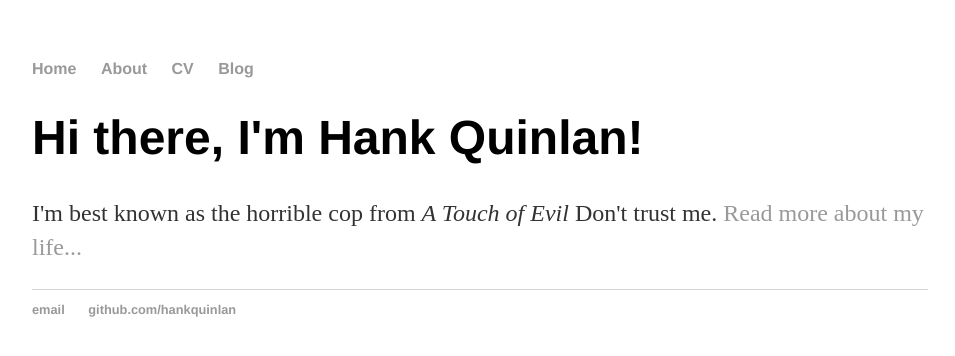
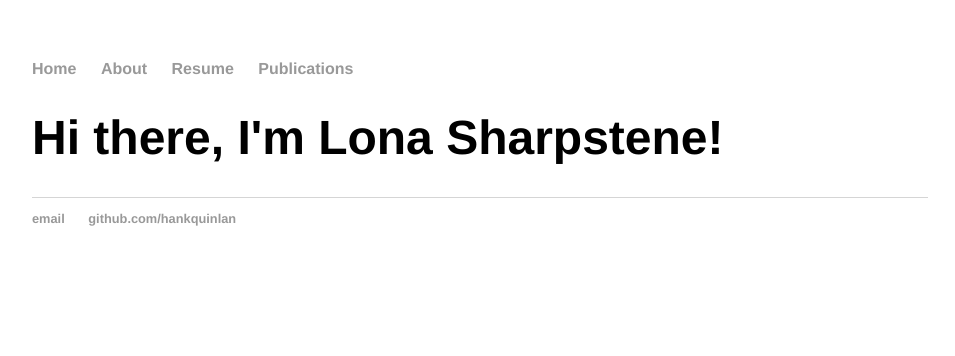
Before and after one commit to ls484/ls484.github.io, a plain HTML site: page index.html in a window 1280 px wide. Shown: the whole page, without its empty margins (160-1115 px from the left). Drawn offline with Linux system fonts and the light colour scheme.

Commit message:
Update index.html

```diff
--- a/index.html
+++ b/index.html
@@ -1,7 +1,7 @@
 <!DOCTYPE html>
 <html>
 	<head>
-		<title>Hank Quinlan, Horrible Cop</title>
+		<title>Lona Sharpstene, Student</title>
 		<!-- link to main stylesheet -->
 		<link rel="stylesheet" type="text/css" href="/css/main.css">
 	</head>
@@ -10,20 +10,19 @@
     		<ul>
         		<li><a href="/">Home</a></li>
 	        	<li><a href="/about">About</a></li>
-        		<li><a href="/cv">CV</a></li>
-        		<li><a href="/blog">Blog</a></li>
+        		<li><a href="/cv">Resume</a></li>
+        		<li><a href="/blog">Publications</a></li>
     		</ul>
 		</nav>
 		<div class="container">
     		<div class="blurb">
-        		<h1>Hi there, I'm Hank Quinlan!</h1>
-				<p>I'm best known as the horrible cop from <em>A Touch of Evil</em> Don't trust me. <a href="/about">Read more about my life...</a></p>
+        		<h1>Hi there, I'm Lona Sharpstene!</h1>
     		</div><!-- /.blurb -->
 		</div><!-- /.container -->
 		<footer>
     		<ul>
-        		<li><a href="mailto:hankquinlanhub@gmail.com">email</a></li>
-        		<li><a href="https://github.com/hankquinlan">github.com/hankquinlan</a></li>
+        		<li><a href="mailto:ls484@cornell.edu">email</a></li>
+        		<li><a href="https://github.com/ls484">github.com/hankquinlan</a></li>
 			</ul>
 		</footer>
 	</body>
```
